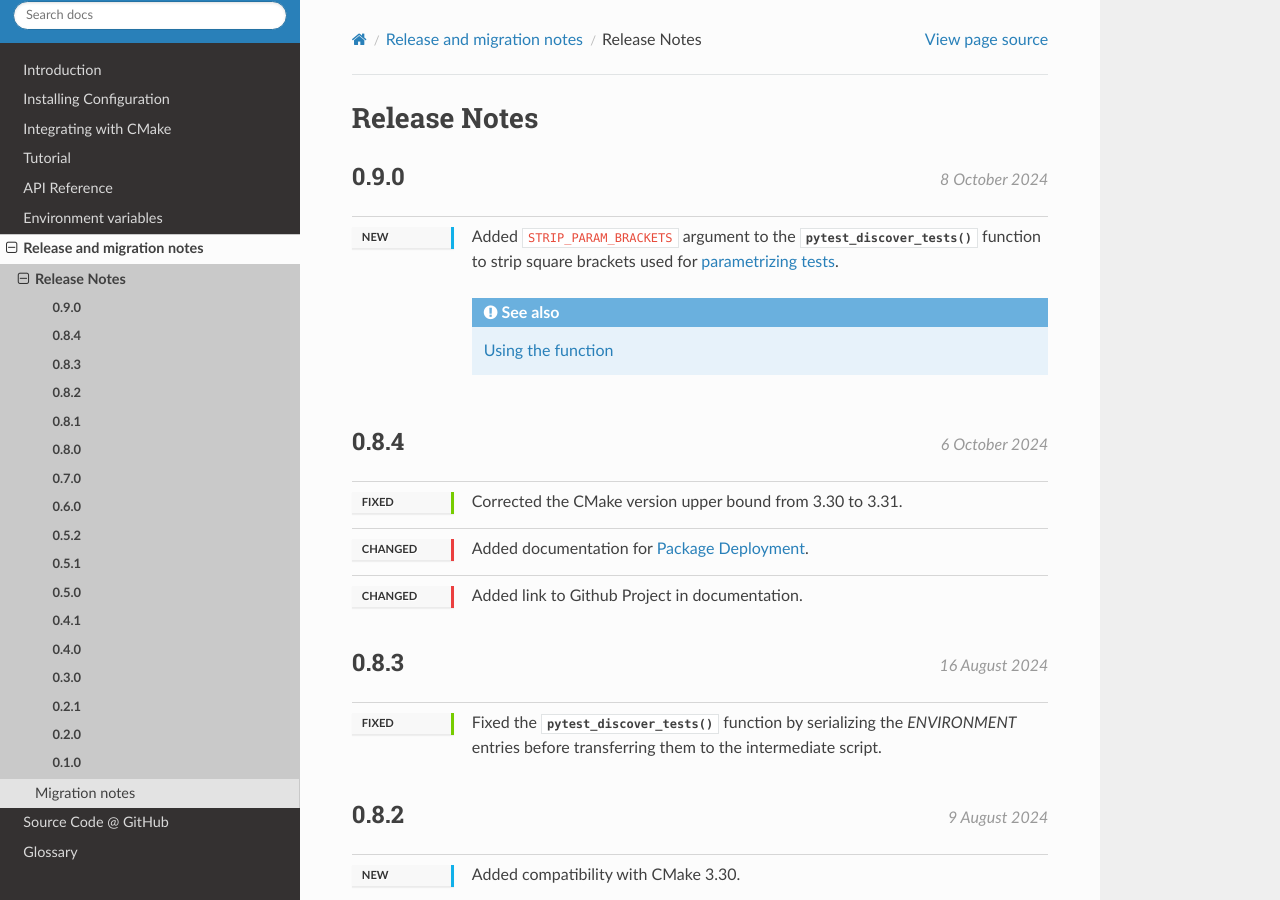
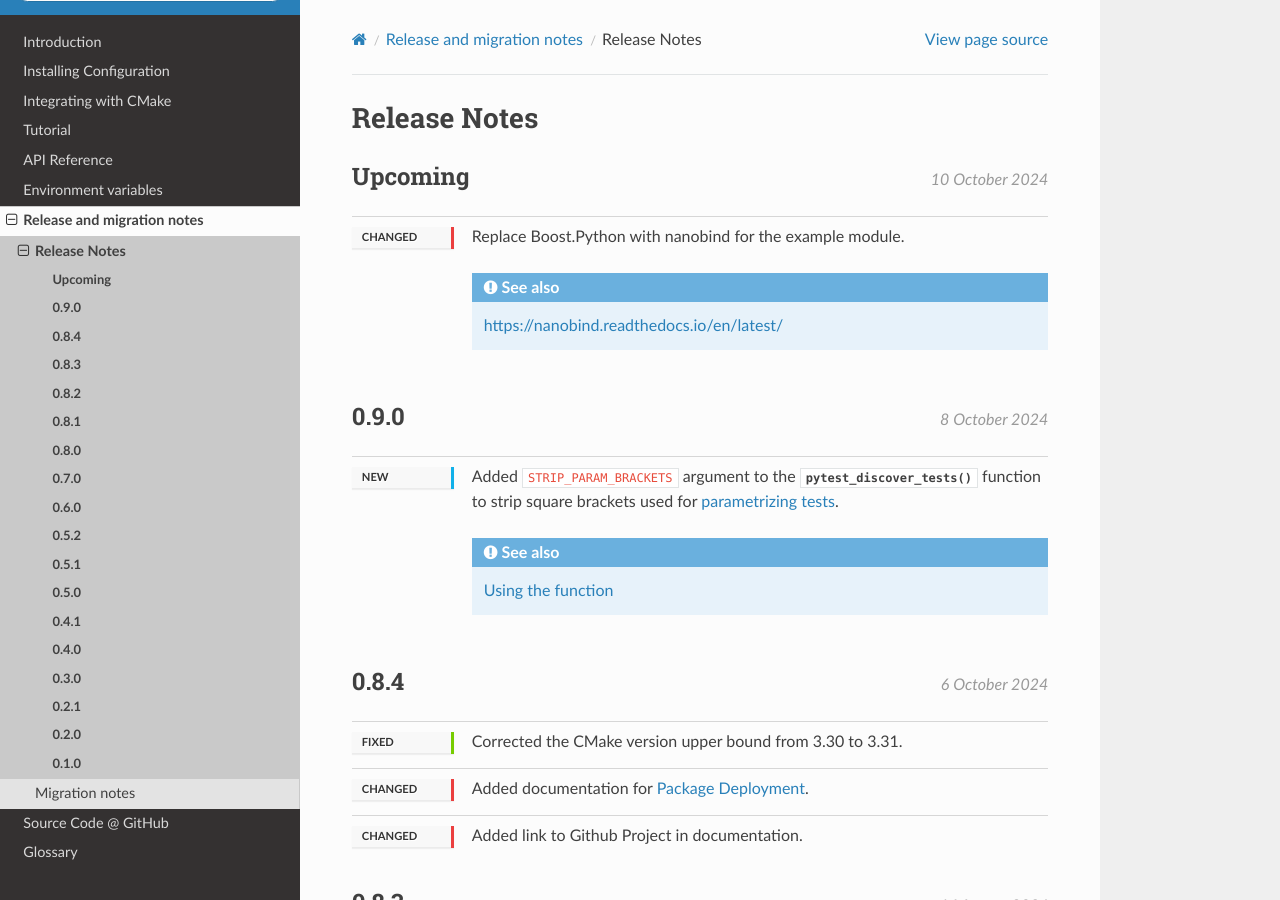
Before and after one commit to python-cmake/pytest-cmake, a Sphinx documentation site: the page built from doc/release/release_notes.rst, in a window 1280 px wide and 900 px high. Built offline with Sphinx 7.4.7 and the Read the Docs theme 3.1.0, drawn with Linux system fonts in a browser that asks for light colours.

Commit message:
Replace Boost.Python with nanobind for the example module.

```diff
--- a/doc/release/release_notes.rst
+++ b/doc/release/release_notes.rst
@@ -3,6 +3,14 @@
 *************
 Release Notes
 *************
+
+.. release:: Upcoming
+
+    .. change:: changed
+
+        Replace Boost.Python with nanobind for the example module.
+
+        .. seealso:: https://nanobind.readthedocs.io/en/latest/
 
 .. release:: 0.9.0
     :date: 2024-10-08
```
Also changed, not shown: 5 other files.
